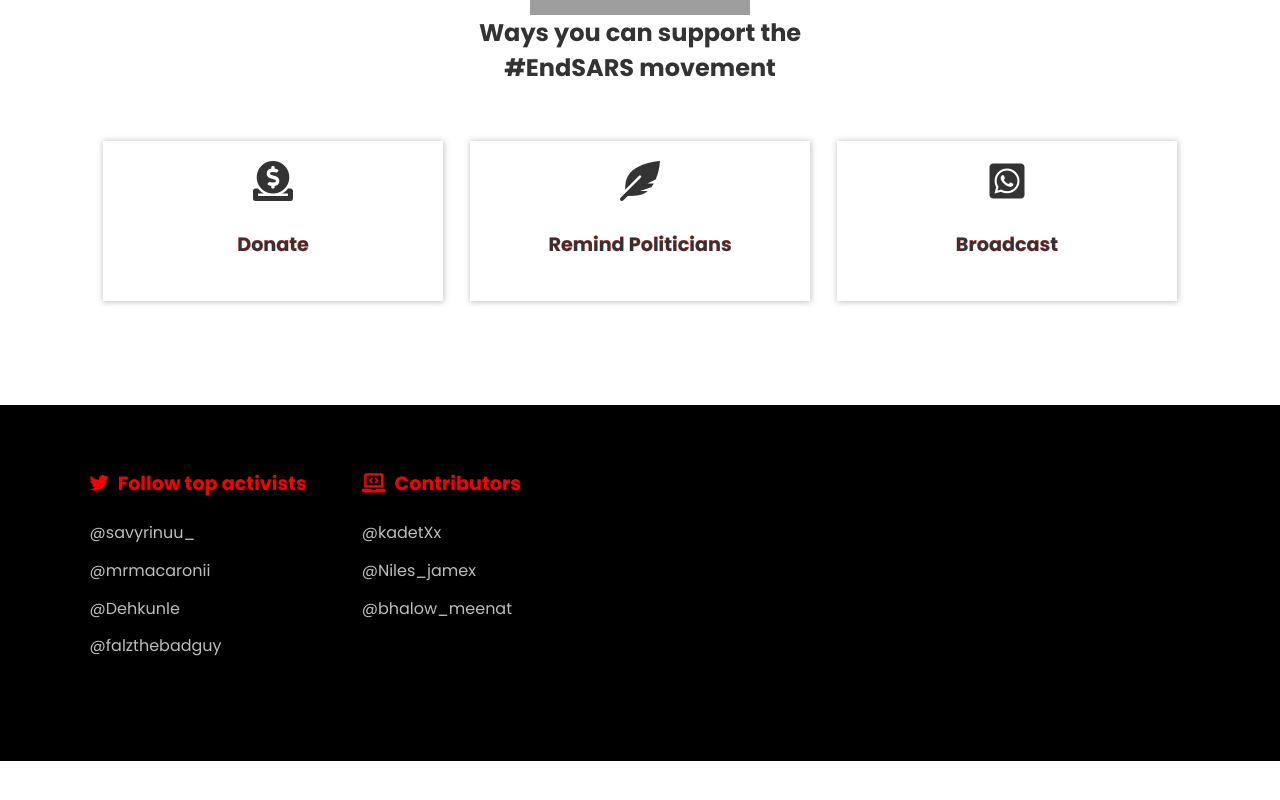
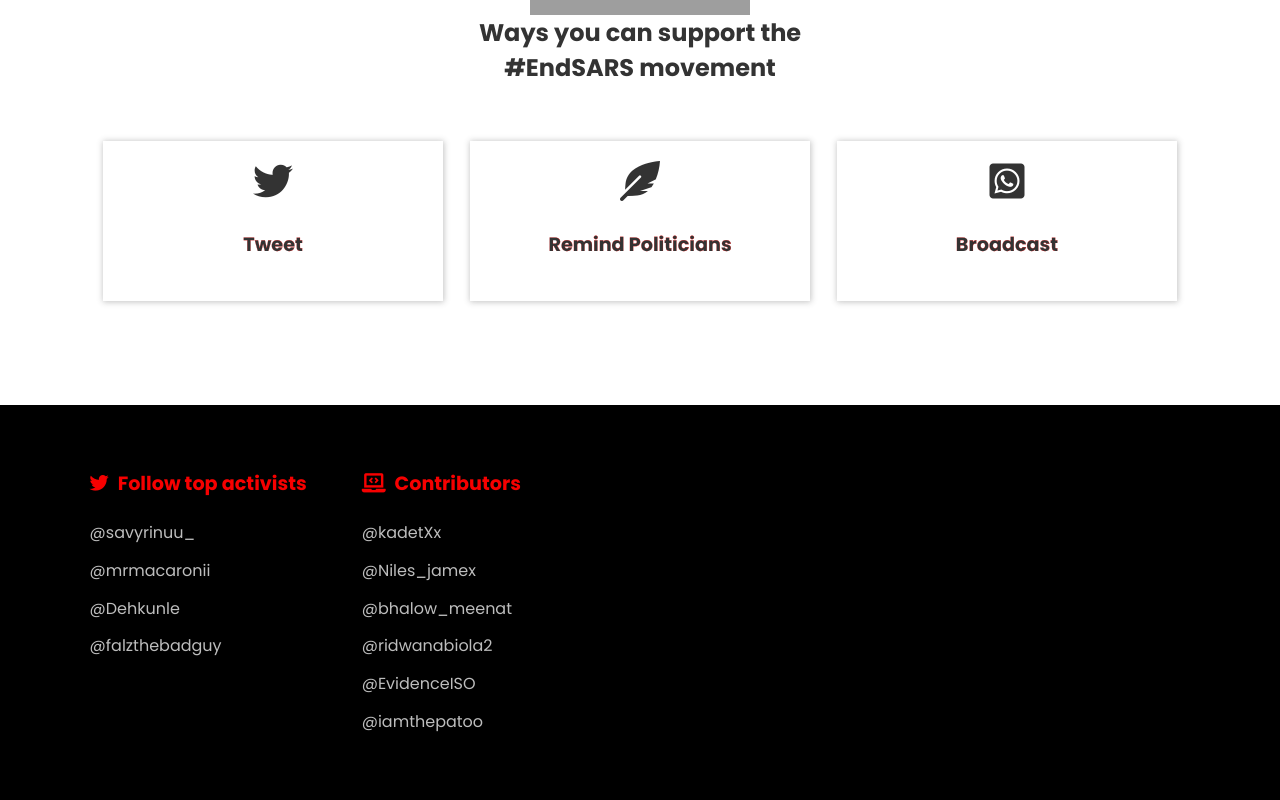
Before and after one commit to kadetXx/endsars, a React (Create React App) app: page / in a window 1280 px wide. Shown: the part 1024-1824 px from the top of the page. Before the commit the page ends 1785 px from the top, so only its background shows below. Built offline with nearby package versions, Linux system fonts and the light colour scheme; grey boxes are pictures that could not be loaded.

Commit message:
added tweet feature

```diff
--- /dev/null
+++ b/src/pages/home/Handles.js
@@ -0,0 +1,29 @@
+export default [
+  "@ChibuikeAmaechi",
+  "@akinalabi",
+  "@tundefashola",
+  "@ToluSadipe",
+  "@Sadiya_farouq",
+  "@IAOkowa",
+  "@seyiamakinde",
+  "@GovUmarGanduje",
+  "@ProfOsinbajo",
+  "@GovernorIkpeazu",
+  "@MrUdomEmmanuel",
+  "@elrufai",
+  "@jidesanwoolu",
+  "@oluremitinubu",
+  "@official_IYO",
+  "@SIAmosun",
+  "@Dr_IfeanyiUbah",
+  "@dabiodunMFR",
+  "@HopeUzodinma",
+  "@RotimiAkeredolu",
+  "@iamHSDickson",
+  "@GboyegaOyetola",
+  "@raufaregbesola",
+  "@GovernorObaseki",
+  "@kfayemi",
+  "@ShinaPeller",
+  "@a_agboworin",
+];
--- a/src/pages/home/Home.jsx
+++ b/src/pages/home/Home.jsx
@@ -3,40 +3,30 @@ import { Link } from "react-router-dom";
 import styles from "./Home.module.css";
 
 import Hero from "../../components/hero/Hero";
-import Popup from '../../components/popup/Popup'
+import Popup from "../../components/popup/Popup";
+
+
+import Broadcast from "./broadcast";
+import Greetings from './greetings'
+import Templates from "./TweetTemplates";
+import Handles from "./Handles";
 
 function Home() {
-  const [showPopup, setShowPopup] = useState(false)
+  const [showPopup, setShowPopup] = useState(false);
+  const [tweet, setTweet] = useState("");
 
-  const message = encodeURI(`
-  *ATTENTION* ‼️‼️
+  const randomiser = (max) => {
+    return Math.floor(Math.random() * (max - 0 + 1)) + 0;
+  }
 
-*THIS IS VERY IMPORTANT ESPECIALLY IF YOU ARE A PARENT WITH YOUTHS*
-A group of law enforcement officers called SARS have been terrorizing our young people.
-If you are young, have a gadget, an interesting hairstyle (sometimes you don’t even need to have an interesting hairstyle) or a laptop bag, you’re automatically under attack.
+  const prepareLink = () => {
 
-Young people (our brothers, sisters, friends and your children) have been extorted, beaten and even in some cases detained just for being successful. That is their only crime. In recent times, this has been on the increase and a number of deaths have been recorded, with no action from our leaders.
+    const greeting = Greetings[randomiser(Greetings.length - 1)];
+    const handle = Handles[randomiser(Handles.length - 1)];
+    const template = Templates[randomiser(Templates.length - 1)];
 
-So they have decided enough is enough. Joined by celebrities such as Folarin “Falz” Falana and Runtown, protests have been holding nationwide since Thursday the 8th of October, still we have no word from the presidency and no coverage from the major media houses.
-
-We are calling on you our parents because we know the amount of influence you wield to join forces with us to EndSARS!. End SARS not reform it. We’re tired of being extorted because we are trying to make a living, having our laptops taken from us, our phones searched and our accounts being emptied.
-
-You can read more about how the protests are going here https://www.zikoko.com/life/citizen/the-police-are-harassing-endsars-protesters-1/
-
-You can also call and email our reps to make them as uncomfortable as possible, you can find their contact details here https://endsars.vercel.app/
-
-Whatever you do, please don’t be silent.
-Join us to Endsars!.
-
-We are tired of burying our friends, YOU deserve to reap the fruit of your labour over us but that won’t happen if we’re dead.
-
-Help us by forwarding to all your contacts and taking action
-*Help us ENDSARS!*
-
-Yours sincerely
-A frustrated but hardworking Nigerian youth
-
-  `);
+    setTweet(`${greeting} ${handle}, ${template.message}`)
+  };
 
   return (
     <React.Fragment>
@@ -49,10 +39,16 @@ A frustrated but hardworking Nigerian youth
           </h3>
 
           <div className={styles.boxesContainer}>
-            <Link to='#' className={styles.infoBox} onClick={() => setShowPopup(true)}>
-              <i className='fas fa-donate'></i>
-              <h4>Donate</h4>
-            </Link>
+            <a
+              href={`http://twitter.com/intent/tweet?text=${tweet}`}
+              target='_blank'
+              rel='noreferrer noopener'
+              className={styles.infoBox}
+              onClick={() => prepareLink()}
+            >
+              <i className="fab fa-twitter"></i>
+              <h4>Tweet</h4>
+            </a>
 
             <Link to='/politicians' className={styles.infoBox}>
               <i className='fas fa-feather-alt'></i>
@@ -60,7 +56,7 @@ A frustrated but hardworking Nigerian youth
             </Link>
 
             <a
-              href={`https://api.whatsapp.com/send?phone&text=${message}`}
+              href={`https://api.whatsapp.com/send?phone&text=${Broadcast}`}
               className={styles.infoBox}
             >
               <i className='fab fa-whatsapp-square'></i>
@@ -131,7 +127,9 @@ A frustrated but hardworking Nigerian youth
                   href='https://twitter.com/kadetXx'
                   target='_blank'
                   rel='noreferrer noopener'
-                >@kadetXx</a>
+                >
+                  @kadetXx
+                </a>
               </li>
 
               <li>
@@ -139,7 +137,9 @@ A frustrated but hardworking Nigerian youth
                   href='https://twitter.com/Niles_jamex'
                   target='_blank'
                   rel='noreferrer noopener'
-                >@Niles_jamex</a>
+                >
+                  @Niles_jamex
+                </a>
               </li>
 
               <li>
@@ -147,7 +147,39 @@ A frustrated but hardworking Nigerian youth
                   href='https://twitter.com/bhalow_meenat'
                   target='_blank'
                   rel='noreferrer noopener'
-                >@bhalow_meenat</a>
+                >
+                  @bhalow_meenat
+                </a>
+              </li>
+
+              <li>
+                <a
+                  href='https://twitter.com/ridwanabiola2'
+                  target='_blank'
+                  rel='noreferrer noopener'
+                >
+                  @ridwanabiola2
+                </a>
+              </li>
+
+              <li>
+                <a
+                  href='https://twitter.com/EvidenceISO'
+                  target='_blank'
+                  rel='noreferrer noopener'
+                >
+                  @EvidenceISO
+                </a>
+              </li>
+
+              <li>
+                <a
+                  href='https://twitter.com/iamthepatoo'
+                  target='_blank'
+                  rel='noreferrer noopener'
+                >
+                  @iamthepatoo
+                </a>
               </li>
             </ul>
           </section>
--- /dev/null
+++ b/src/pages/home/TweetTemplates.js
@@ -0,0 +1,14 @@
+export default [
+  {
+    message: 'You were elected by human beings to lead,If there are no longer human beings. You won’t be a leader. This is what Sars threatens at the moment. Lend your voice to the great cause and your name shall be written in gold in Nigerian history'
+  },
+  {
+    message: "please do not pretend that you do not hear the cries of the people you're supposed to lead. If you are still adamant about your ignorance, I am bringing it to your attention. SARS is killing the youths of Nigeria. We want you to do something about it.  You can do something about it.  #ENDSARS  now."
+  },
+  {
+    message: "We do not want reformation,  we do not want them to be banned,  we want them ended. #ENDSARSNOW "
+  },
+  {
+    message: "2017, they were banned, 2018 they were banned again, 2019, they were banned also. Three times is enough for you to know that it is not working #ENDSARSNOW"
+  }
+]
--- /dev/null
+++ b/src/pages/home/broadcast.js
@@ -0,0 +1,29 @@
+export default encodeURI(`
+*ATTENTION* ‼️‼️
+
+*THIS IS VERY IMPORTANT ESPECIALLY IF YOU ARE A PARENT WITH YOUTHS*
+A group of law enforcement officers called SARS have been terrorizing our young people.
+If you are young, have a gadget, an interesting hairstyle (sometimes you don’t even need to have an interesting hairstyle) or a laptop bag, you’re automatically under attack.
+
+Young people (our brothers, sisters, friends and your children) have been extorted, beaten and even in some cases detained just for being successful. That is their only crime. In recent times, this has been on the increase and a number of deaths have been recorded, with no action from our leaders.
+
+So they have decided enough is enough. Joined by celebrities such as Folarin “Falz” Falana and Runtown, protests have been holding nationwide since Thursday the 8th of October, still we have no word from the presidency and no coverage from the major media houses.
+
+We are calling on you our parents because we know the amount of influence you wield to join forces with us to EndSARS!. End SARS not reform it. We’re tired of being extorted because we are trying to make a living, having our laptops taken from us, our phones searched and our accounts being emptied.
+
+You can read more about how the protests are going here https://www.zikoko.com/life/citizen/the-police-are-harassing-endsars-protesters-1/
+
+You can also call and email our reps to make them as uncomfortable as possible, you can find their contact details here https://endsars.vercel.app/
+
+Whatever you do, please don’t be silent.
+Join us to Endsars!.
+
+We are tired of burying our friends, YOU deserve to reap the fruit of your labour over us but that won’t happen if we’re dead.
+
+Help us by forwarding to all your contacts and taking action
+*Help us ENDSARS!*
+
+Yours sincerely
+A frustrated but hardworking Nigerian youth
+
+`);
--- /dev/null
+++ b/src/pages/home/greetings.js
@@ -0,0 +1,3 @@
+export default [
+  'Dear', 'Distinguished', 'Hello','Hi, just a reminder'
+]
```
Also changed, not shown: 1 other file (tests, documents, lock files or other folders).
